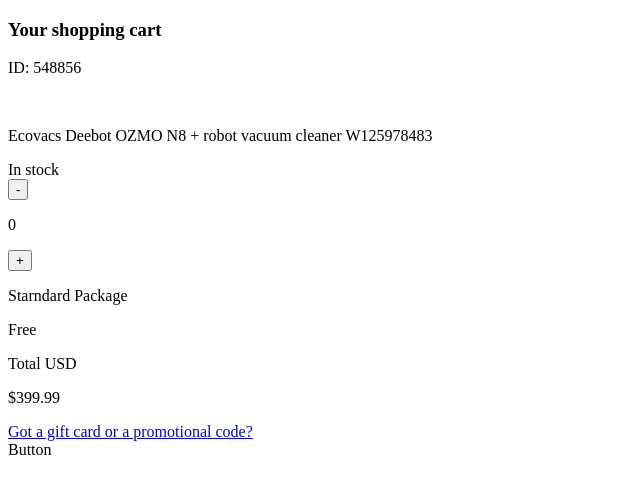
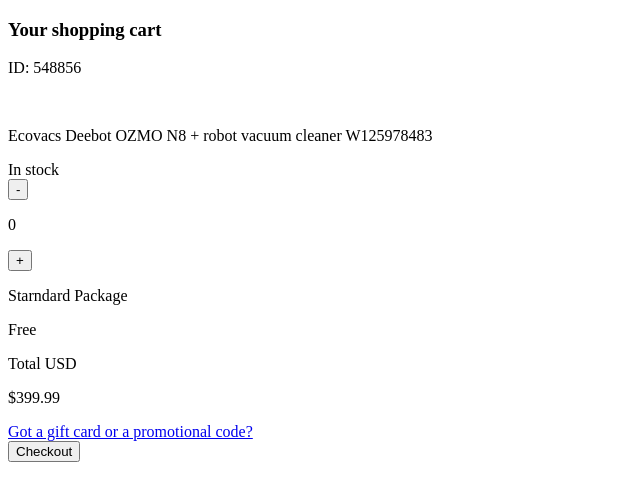
Before and after one commit to eobcre/shopping-card, a React (Vite) app: page / in a window 1280 px wide. Shown: the top 500 px of the page, without its empty margins (0-640 px from the left). Built offline with nearby package versions, Linux system fonts and the light colour scheme.

Commit message:
created button

```diff
--- a/src/components/Button.tsx
+++ b/src/components/Button.tsx
@@ -1,5 +1,13 @@
-const Button: React.FC = () => {
-  return <div>Button</div>;
+type ButtonProps = {
+  name: string;
+};
+
+const Button: React.FC<ButtonProps> = ({ name }) => {
+  return (
+    <div>
+      <button>{name}</button>
+    </div>
+  );
 };
 
 export default Button;
```
